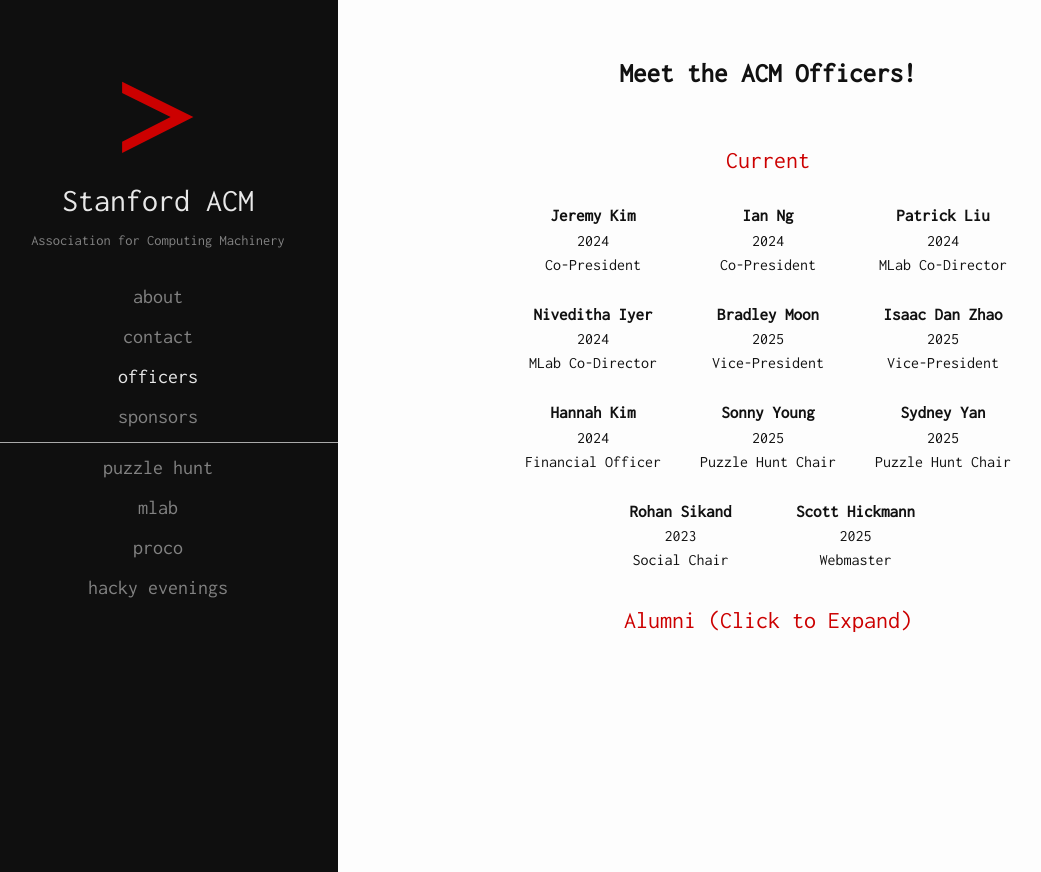
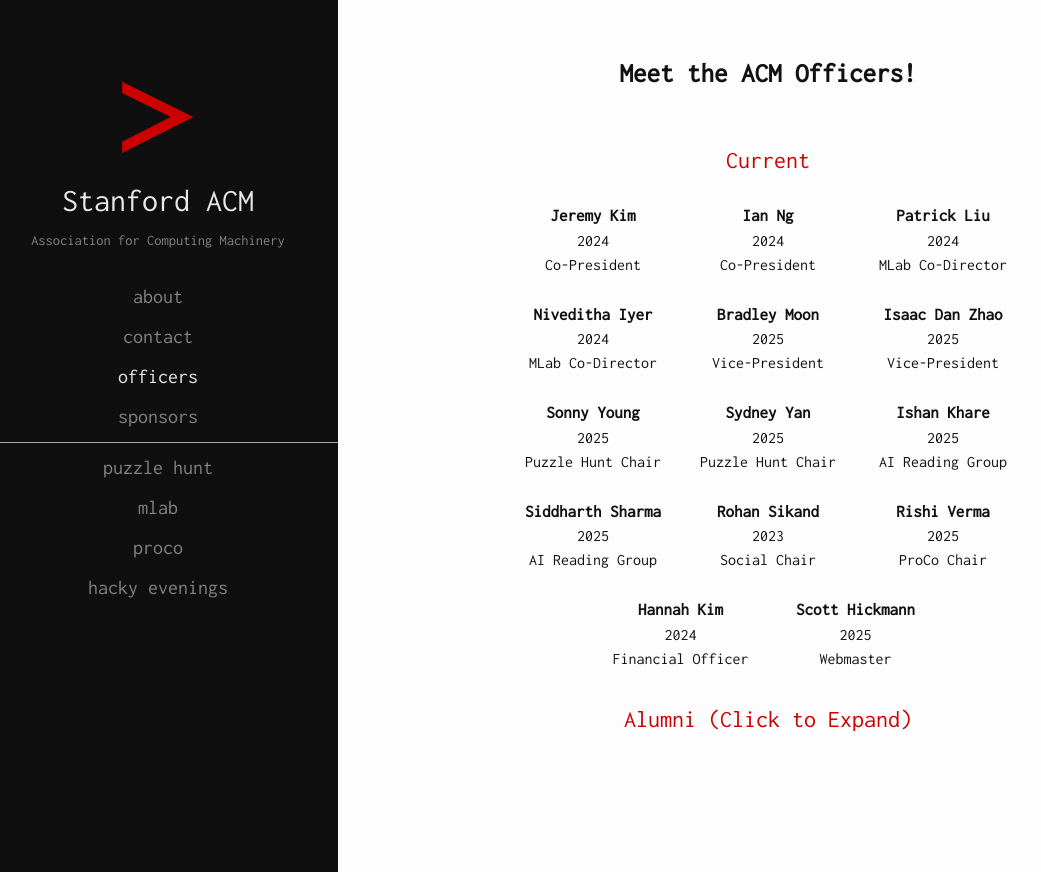
Before and after one commit to StanfordACM/Stanford-ACM, a Next.js app: page /officers in a window 1280 px wide. Shown: the whole page, without its empty margins (22-1063 px from the left). Before the commit the page ends 800 px from the top, so only its background shows below. Built offline with nearby package versions, Linux system fonts and the light colour scheme.

Commit message:
Update officers

```diff
--- a/pages/officers.tsx
+++ b/pages/officers.tsx
@@ -24,10 +24,17 @@
           />
           <Person name="Bradley Moon" year={2025} position="Vice-President" />
           <Person name="Isaac Dan Zhao" year={2025} position="Vice-President" />
-          <Person name="Hannah Kim" year={2024} position="Financial Officer" />
           <Person name="Sonny Young" year={2025} position="Puzzle Hunt Chair" />
           <Person name="Sydney Yan" year={2025} position="Puzzle Hunt Chair" />
+          <Person name="Ishan Khare" year={2025} position="AI Reading Group" />
+          <Person
+            name="Siddharth Sharma"
+            year={2025}
+            position="AI Reading Group"
+          />
           <Person name="Rohan Sikand" year={2023} position="Social Chair" />
+          <Person name="Rishi Verma" year={2025} position="ProCo Chair" />
+          <Person name="Hannah Kim" year={2024} position="Financial Officer" />
           <Person name="Scott Hickmann" year={2025} position="Webmaster" />
         </People>
         <People title="Alumni" startShown={false}>
```
